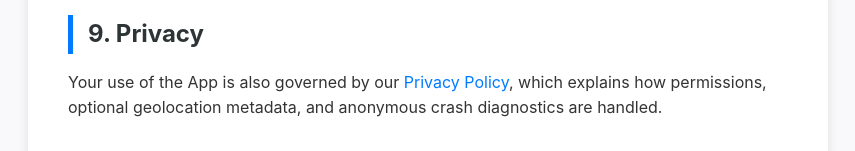
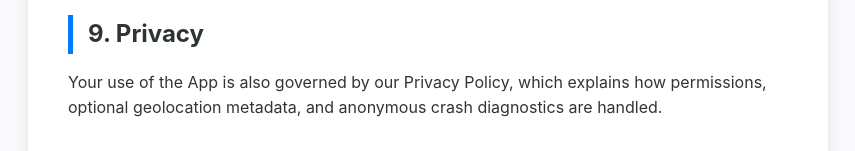
Before and after one commit to LightPainterApp/Camera, a plain HTML site: page privacypolicy.html in a window 1280 px wide. Shown: the part 2512-2663 px from the top of the page, without its empty margins (212-1067 px from the left). Drawn offline with Linux system fonts and the light colour scheme.

Commit message:
Update privacypolicy.html

```diff
--- a/privacypolicy.html
+++ b/privacypolicy.html
@@ -68,7 +68,7 @@
         <p>We reserve the right to update, modify, or discontinue features of the App at any time. We may also revise these Terms from time to time. Continued use of the App after changes are posted constitutes your acceptance of the updated Terms.</p>
 
         <h2>9. Privacy</h2>
-        <p>Your use of the App is also governed by our <a href="privacy.html">Privacy Policy</a>, which explains how permissions, optional geolocation metadata, and anonymous crash diagnostics are handled.</p>
+        <p>Your use of the App is also governed by our Privacy Policy, which explains how permissions, optional geolocation metadata, and anonymous crash diagnostics are handled.</p>
 
         <h2>10. Contact</h2>
         <p>If you have questions about these Terms, please reach out via the feedback and support link on our <a href="index.html">home page</a>.</p>
```
